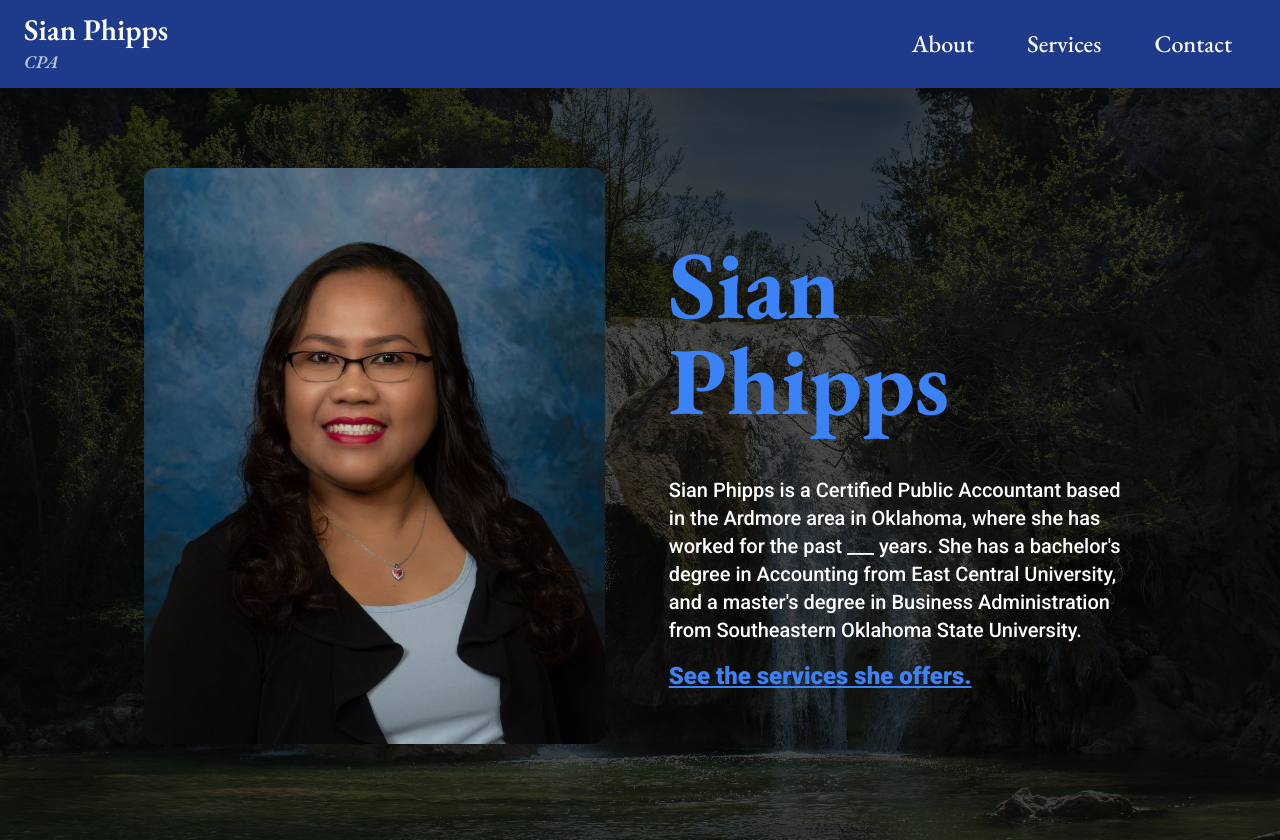
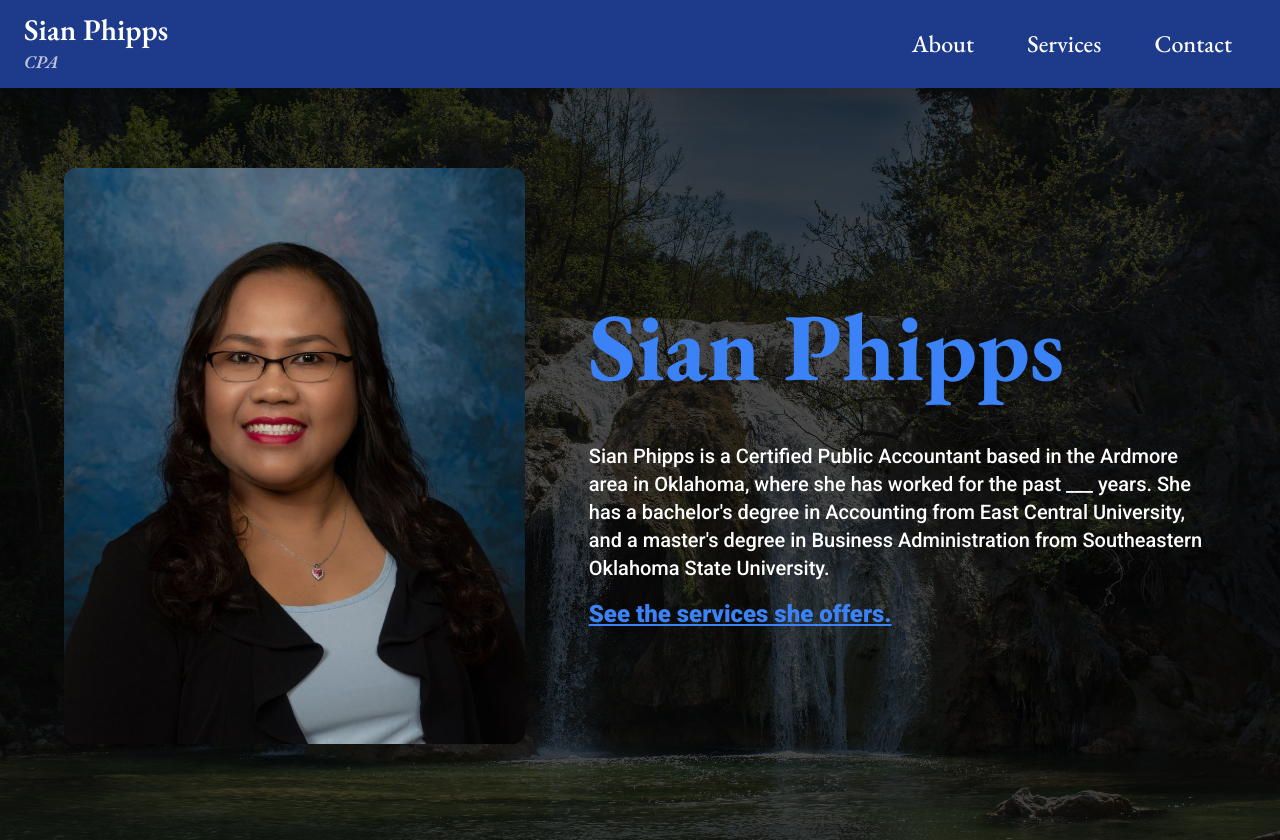
Before and after one commit to BenjaminWalls/Phipps-Website, a website: page index.html in a window 1280 px wide. Shown: the top 840 px of the page. Drawn offline with nearby package versions, Linux system fonts and the light colour scheme.

Commit message:
Fixing formatting.

```diff
--- a/index.html
+++ b/index.html
@@ -51,11 +51,11 @@
 
         <div>
             <!--About Section-->
-            <div class="flex flex-col md:flex-row items-center justify-evenly px-8 py-8 md:px-36 md:py-20 bg-[url('img/turnerfalls1.jpg')] bg-fixed bg-cover relative z-20">
+            <div class="flex flex-col md:flex-row items-center justify-evenly px-8 py-8 md:px-16 md:py-20 bg-[url('img/turnerfalls1.jpg')] bg-fixed bg-cover relative z-20">
 
-                <img src="img/sian1.jpg" alt="Sian" class="md:h-[36rem] rounded-xl z-10 mb-4">
+                <img src="img/sian1.jpg" alt="Sian" class="h-[24rem] lg:h-[36rem] rounded-xl z-10 mb-4">
                 <div class="flex flex-col md:ml-16 rounded-lg z-10">
-                    <span class="font-bold text-4xl md:text-8xl mb-12 text-blue-500 font-garamond animate-page-load-title">Sian Phipps</span>
+                    <span class="font-bold text-4xl md:text-8xl mb-4 md:mb-12 text-blue-500 font-garamond animate-page-load-title">Sian Phipps</span>
                     <p class="md:text-xl text-white font-medium animate-page-load-desc mb-4">Sian Phipps is a Certified Public Accountant based in the Ardmore area in Oklahoma, where she has worked for the past ___ years.
                         She has a bachelor's degree in Accounting from East Central University, and a master's
                         degree in Business Administration from Southeastern Oklahoma State University.</p>
--- a/tailwind.config.js
+++ b/tailwind.config.js
@@ -1,6 +1,6 @@
 /** @type {import('tailwindcss').Config} */
 module.exports = {
-  content: ["./public/*.html","./public/*.js"],
+  content: ["*.html","*.js"],
   theme: {
     extend: {
       colors: {
```
Also changed, not shown: styles.css.
